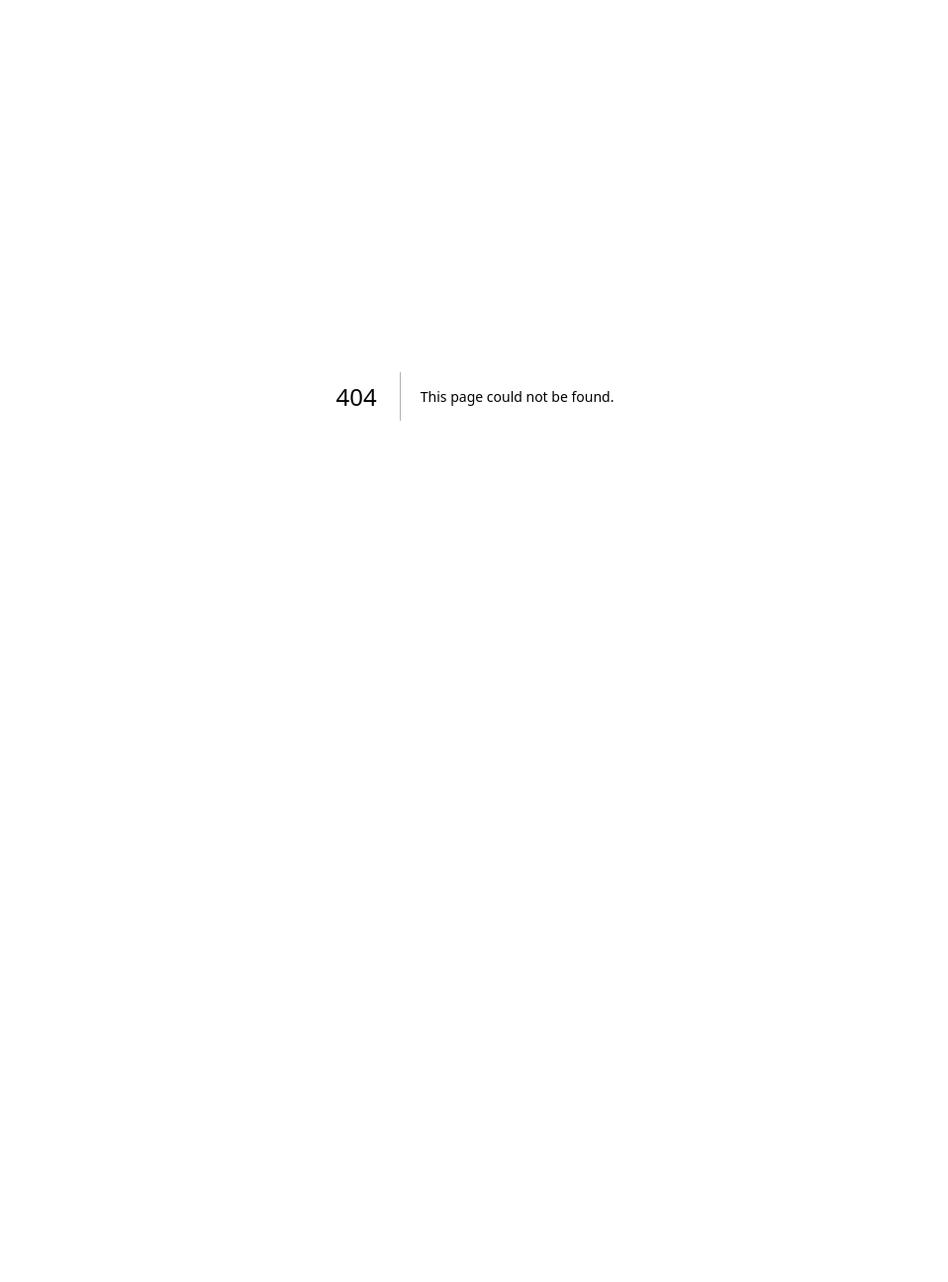
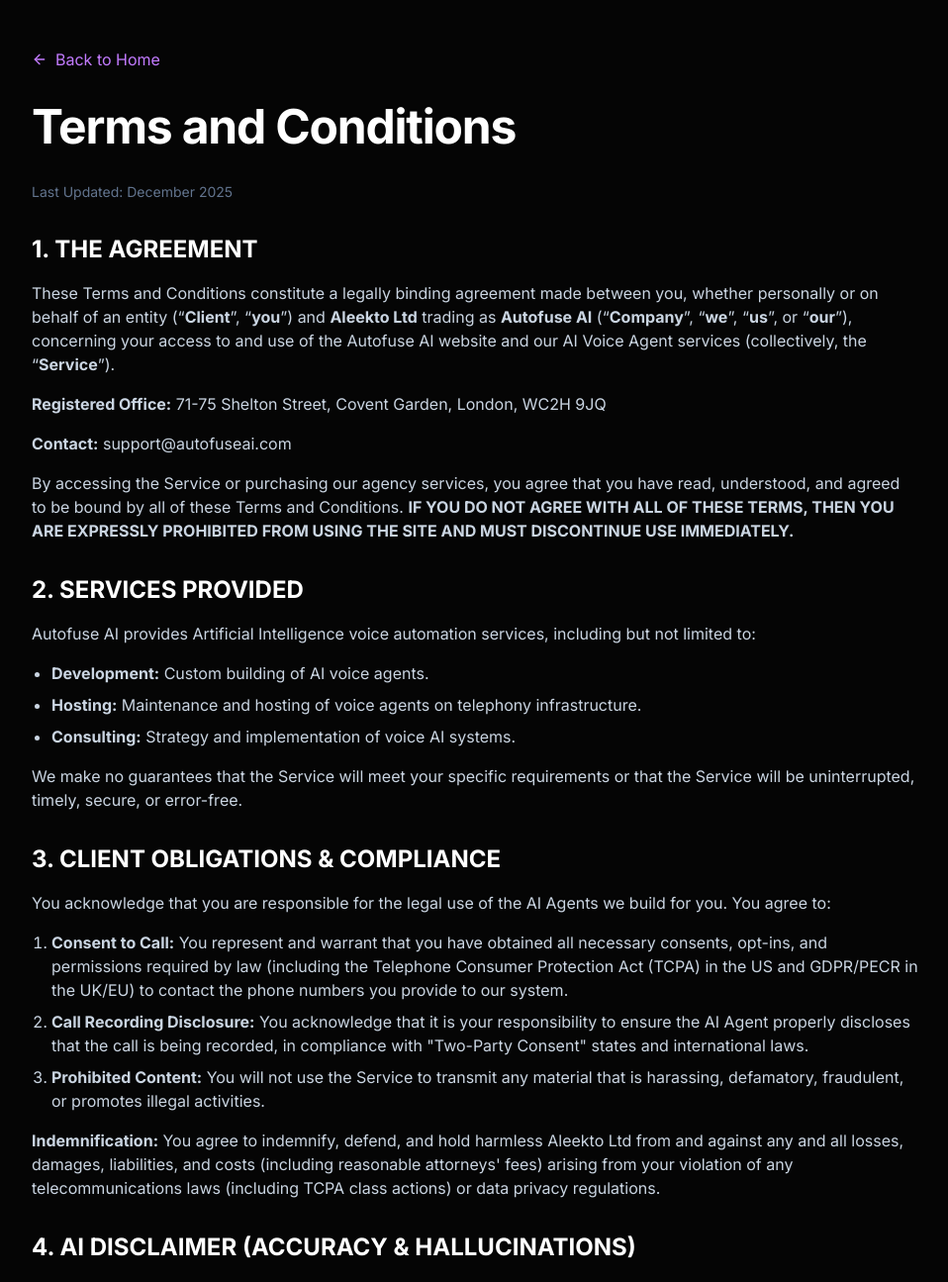
Before and after one commit to tahaissaoui-maker/autofuse-ai, a Next.js app: page /terms in a window 1280 px wide. Before the commit this address had no page. Shown: the top 1295 px of the page at 99% size, without its empty margins (160-1118 px from the left). Before the commit the page ends 800 px from the top, so only its background shows below. Built offline with nearby package versions, Linux system fonts and the light colour scheme.

Commit message:
Add Terms of Service page
This file contains the Terms of Service for Autofuse AI, detailing the agreement, services provided, client obligations, AI disclaimer, payment and refund policy, limitation of liability, and governing law.

```diff
--- /dev/null
+++ b/app/terms/page.tsx
@@ -0,0 +1,93 @@
+import React from "react";
+import Link from "next/link";
+import { ArrowLeft } from "lucide-react";
+
+export default function TermsOfService() {
+  return (
+    <div className="min-h-screen bg-[#050505] text-slate-300 font-sans selection:bg-purple-500/30 py-12 px-4 sm:px-6 lg:px-8">
+      <div className="mx-auto max-w-4xl">
+        <Link
+          href="/"
+          className="inline-flex items-center gap-2 text-purple-400 hover:text-purple-300 mb-8 transition-colors"
+        >
+          <ArrowLeft className="h-4 w-4" /> Back to Home
+        </Link>
+
+        <article className="prose prose-invert prose-purple max-w-none space-y-8">
+          <h1 className="text-3xl md:text-5xl font-bold text-white tracking-tight">Terms and Conditions</h1>
+          <p className="text-sm text-slate-500">Last Updated: December 2025</p>
+
+          <section className="space-y-4">
+            <h2 className="text-2xl font-bold text-white mt-8 mb-4">1. THE AGREEMENT</h2>
+            <p>
+              These Terms and Conditions constitute a legally binding agreement made between you, whether personally or on behalf of an entity (“<strong>Client</strong>”, “<strong>you</strong>”) and <strong>Aleekto Ltd</strong> trading as <strong>Autofuse AI</strong> (“<strong>Company</strong>”, “<strong>we</strong>”, “<strong>us</strong>”, or “<strong>our</strong>”), concerning your access to and use of the Autofuse AI website and our AI Voice Agent services (collectively, the “<strong>Service</strong>”).
+            </p>
+            <p><strong>Registered Office:</strong> 71-75 Shelton Street, Covent Garden, London, WC2H 9JQ</p>
+            <p><strong>Contact:</strong> support@autofuseai.com</p>
+            <p>
+              By accessing the Service or purchasing our agency services, you agree that you have read, understood, and agreed to be bound by all of these Terms and Conditions. <strong>IF YOU DO NOT AGREE WITH ALL OF THESE TERMS, THEN YOU ARE EXPRESSLY PROHIBITED FROM USING THE SITE AND MUST DISCONTINUE USE IMMEDIATELY.</strong>
+            </p>
+          </section>
+
+          <section className="space-y-4">
+            <h2 className="text-2xl font-bold text-white mt-8 mb-4">2. SERVICES PROVIDED</h2>
+            <p>Autofuse AI provides Artificial Intelligence voice automation services, including but not limited to:</p>
+            <ul className="list-disc pl-5 space-y-2">
+              <li><strong>Development:</strong> Custom building of AI voice agents.</li>
+              <li><strong>Hosting:</strong> Maintenance and hosting of voice agents on telephony infrastructure.</li>
+              <li><strong>Consulting:</strong> Strategy and implementation of voice AI systems.</li>
+            </ul>
+            <p>We make no guarantees that the Service will meet your specific requirements or that the Service will be uninterrupted, timely, secure, or error-free.</p>
+          </section>
+
+          <section className="space-y-4">
+            <h2 className="text-2xl font-bold text-white mt-8 mb-4">3. CLIENT OBLIGATIONS & COMPLIANCE</h2>
+            <p>You acknowledge that you are responsible for the legal use of the AI Agents we build for you. You agree to:</p>
+            <ol className="list-decimal pl-5 space-y-2">
+              <li><strong>Consent to Call:</strong> You represent and warrant that you have obtained all necessary consents, opt-ins, and permissions required by law (including the Telephone Consumer Protection Act (TCPA) in the US and GDPR/PECR in the UK/EU) to contact the phone numbers you provide to our system.</li>
+              <li><strong>Call Recording Disclosure:</strong> You acknowledge that it is your responsibility to ensure the AI Agent properly discloses that the call is being recorded, in compliance with "Two-Party Consent" states and international laws.</li>
+              <li><strong>Prohibited Content:</strong> You will not use the Service to transmit any material that is harassing, defamatory, fraudulent, or promotes illegal activities.</li>
+            </ol>
+            <p><strong>Indemnification:</strong> You agree to indemnify, defend, and hold harmless Aleekto Ltd from and against any and all losses, damages, liabilities, and costs (including reasonable attorneys' fees) arising from your violation of any telecommunications laws (including TCPA class actions) or data privacy regulations.</p>
+          </section>
+
+          <section className="space-y-4">
+            <h2 className="text-2xl font-bold text-white mt-8 mb-4">4. AI DISCLAIMER (ACCURACY & HALLUCINATIONS)</h2>
+            <p>You acknowledge that the Service utilizes Generative AI technology (e.g., OpenAI, Vapi, Bland AI). By using the Service, you accept the following inherent risks:</p>
+            <ul className="list-disc pl-5 space-y-2">
+              <li><strong>Accuracy:</strong> AI Agents may occasionally produce incorrect, inaccurate, or "hallucinated" information. We are not liable for any business losses resulting from incorrect statements made by the AI.</li>
+              <li><strong>Uptime:</strong> We rely on third-party providers (LLMs and Telephony carriers). We are not liable for downtime caused by these third-party infrastructure failures.</li>
+              <li><strong>Voice Cloning:</strong> If we clone a voice for you, you represent that you have the explicit written rights to use that person's voice and likeness.</li>
+            </ul>
+          </section>
+
+          <section className="space-y-4">
+            <h2 className="text-2xl font-bold text-white mt-8 mb-4">5. PAYMENT AND REFUNDS</h2>
+            <ul className="list-disc pl-5 space-y-2">
+              <li><strong>Fees:</strong> You agree to pay the fees set out in your specific Service Agreement or checkout page.</li>
+              <li><strong>Subscriptions:</strong> Monthly retainers are billed in advance.</li>
+              <li><strong>Refund Policy:</strong> Due to the custom nature of our engineering work and the costs of AI usage:
+                <ul className="list-disc pl-5 mt-2 text-slate-400">
+                  <li><strong>Setup Fees:</strong> Are non-refundable once development has commenced.</li>
+                  <li><strong>Retainers:</strong> Are non-refundable. You may cancel your subscription with 30 days' written notice to prevent future billing.</li>
+                </ul>
+              </li>
+            </ul>
+          </section>
+
+          <section className="space-y-4">
+            <h2 className="text-2xl font-bold text-white mt-8 mb-4">6. LIMITATION OF LIABILITY</h2>
+            <p>To the fullest extent permitted by law, in no event will Aleekto Ltd be liable to you for any indirect, consequential, exemplary, incidental, or punitive damages, including lost profit or lost revenue. Our liability to you for any cause whatsoever will at all times be limited to the amount paid, if any, by you to us during the three (3) month period prior to any cause of action arising.</p>
+          </section>
+
+          <section className="space-y-4">
+            <h2 className="text-2xl font-bold text-white mt-8 mb-4">7. GOVERNING LAW</h2>
+            <p>These Terms shall be governed by and defined following the laws of <strong>England and Wales</strong>. You irrevocably consent that the courts of England and Wales shall have exclusive jurisdiction to resolve any dispute which may arise in connection with these terms.</p>
+          </section>
+
+          <div className="h-20" />
+        </article>
+      </div>
+    </div>
+  );
+}
```
